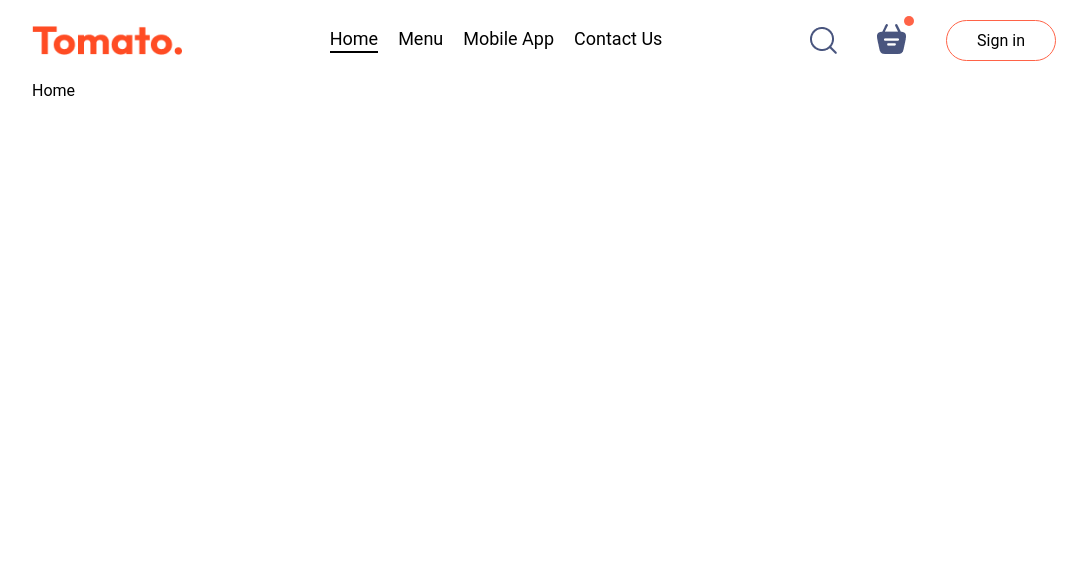
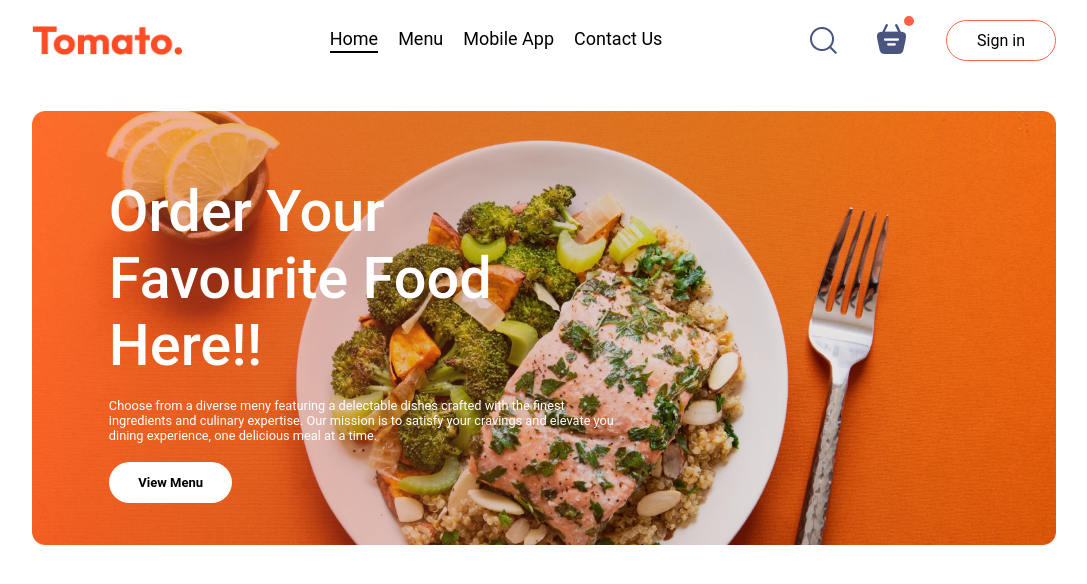
Before and after one commit to YashKulat01/Domato_Food_Delivery_App, a React (Vite) app in the folder FrontEnd/: page / in a window 1280 px wide. Shown: the top 584 px of the page, without its empty margins (96-1183 px from the left). Built offline with nearby package versions, Linux system fonts and the light colour scheme.

Commit message:
home1 + Other Changes

```diff
--- /dev/null
+++ b/FrontEnd/src/Components/Header/Header.css
@@ -0,0 +1,60 @@
+.header{
+    height: 34vw;
+
+    margin: 30px auto;
+
+    background: url('/header_img.png') no-repeat;
+    background-size: contain;
+
+    position: relative;
+}
+
+.headerContents{
+    position: absolute;
+
+    display: flex;
+    flex-direction: column;
+    align-items: start;
+    gap: 1.5vw;
+
+    max-width: 50%;
+
+    bottom: 10%;
+    left: 6vw;
+
+    animation: fadeIn 2.4s;
+}
+
+.headerContents h2{
+    font-weight: 500;
+
+    color: white;
+
+    font-size: max(4.5vw,22px);
+}
+
+.headerContents p{
+    color: white;
+
+    font-size: 1vw;
+}
+
+.headerContents button{
+    border: none;
+    border-radius: 50px;
+
+    color: #000000;
+
+    font-weight: 600;
+    font-size: max(1vw ,13px);
+
+    padding: 1vw 2.3vw;
+
+    background-color: white;
+
+    cursor: pointer;
+}
+
+.headerContents button:hover{
+    background-color: #dfdfdf;
+}
--- /dev/null
+++ b/FrontEnd/src/Components/Header/Header.jsx
@@ -0,0 +1,20 @@
+import React from 'react'
+
+import './Header.css'
+
+export default function Header() {
+    return (
+        // Home/Header Section..........................
+        <div className='header'>
+            <div className="headerContents">
+                <h2>Order Your Favourite Food Here!!</h2>
+                <p>
+                    Choose from a diverse meny featuring a delectable dishes crafted with the
+                    finest ingredients and culinary expertise. Our mission is to satisfy your
+                    cravings and elevate you dining experience, one delicious meal at a time.
+                </p>
+                <button>View Menu</button>
+            </div>
+        </div>
+    )
+}
--- a/FrontEnd/src/Components/NavBar/NavBar.css
+++ b/FrontEnd/src/Components/NavBar/NavBar.css
@@ -10,6 +10,8 @@
 
 .navBar .logo{
     width: 150px;
+
+    cursor: pointer;
 }
 
 /* NavBar Menu Section -------------------------------------- */
--- a/FrontEnd/src/Pages/Home/Home.jsx
+++ b/FrontEnd/src/Pages/Home/Home.jsx
@@ -1,9 +1,12 @@
 import React from 'react'
 
 import './Home.css'
+import Header from '../../Components/Header/Header'
 
 export default function Home() {
   return (
-    <div>Home</div>
+    <div>
+      <Header/>
+    </div>
   )
 }
--- a/FrontEnd/src/index.css
+++ b/FrontEnd/src/index.css
@@ -1,21 +1,32 @@
-@import url('https://fonts.googleapis.com/css2?family=Outfit:wght@100..900&family=Roboto:ital,wght@0,119;1,119&display=swap');
-*{
+@import url('https://fonts.googleapis.com/css2?family=Outfit:wght@100..900&family=Roboto:ital,wght@0,343;1,343&display=swap');
+
+* {
   padding: 0;
   margin: 0;
   box-sizing: border-box;
   font-family: roboto;
 }
 
-body{
+body {
   min-height: 100vh;
 }
 
-a{
+a {
   text-decoration: none;
   color: inherit;
 }
 
-.app{
+.app {
   width: 80%;
   margin: auto;
 }
+
+@keyframes fadeIn {
+  0% {
+    opacity: 0;
+  }
+
+  100% {
+    opacity: 1;
+  }
+}
```
Also changed, not shown: FrontEnd/public/header_img.png (added).
